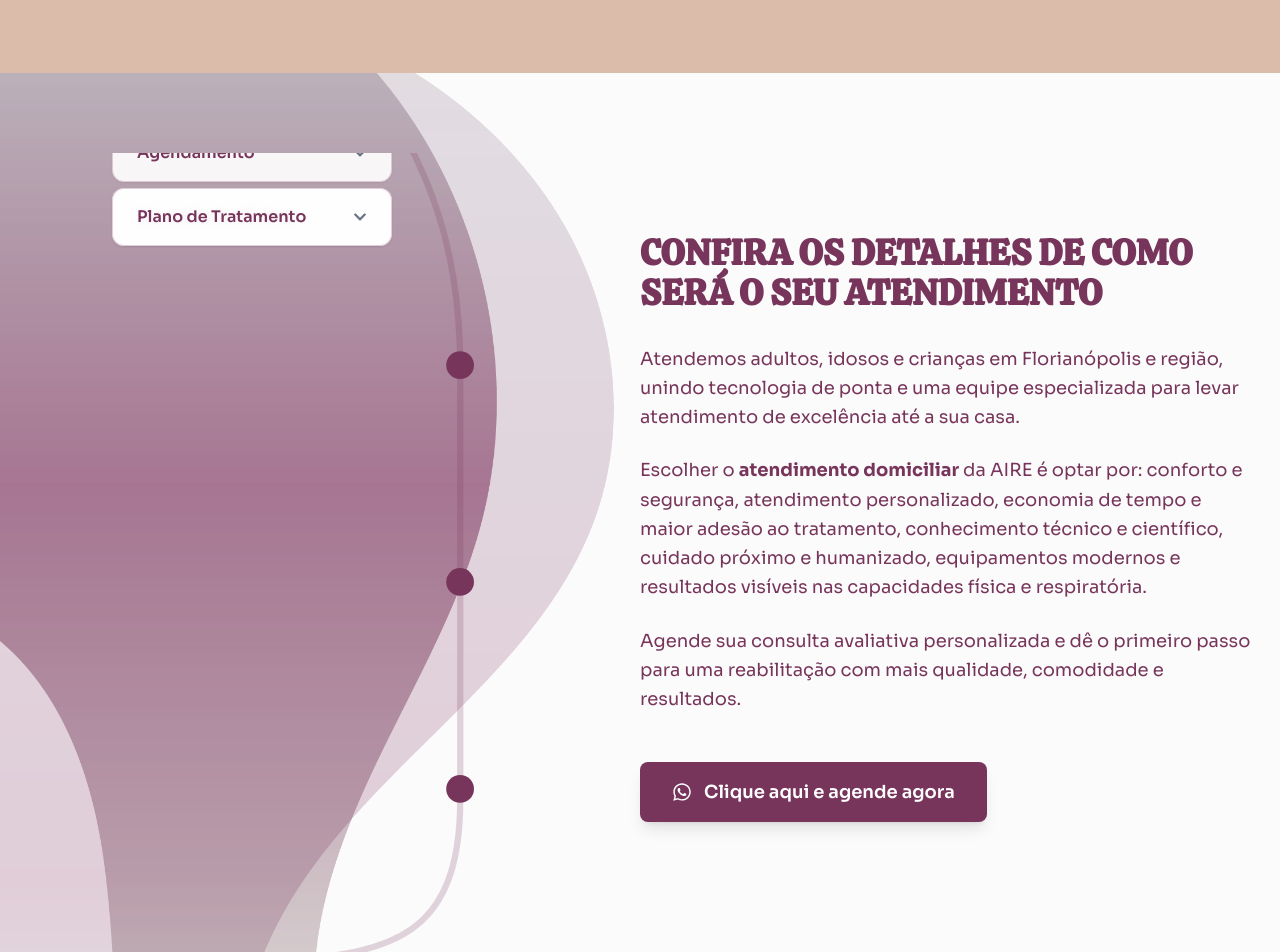
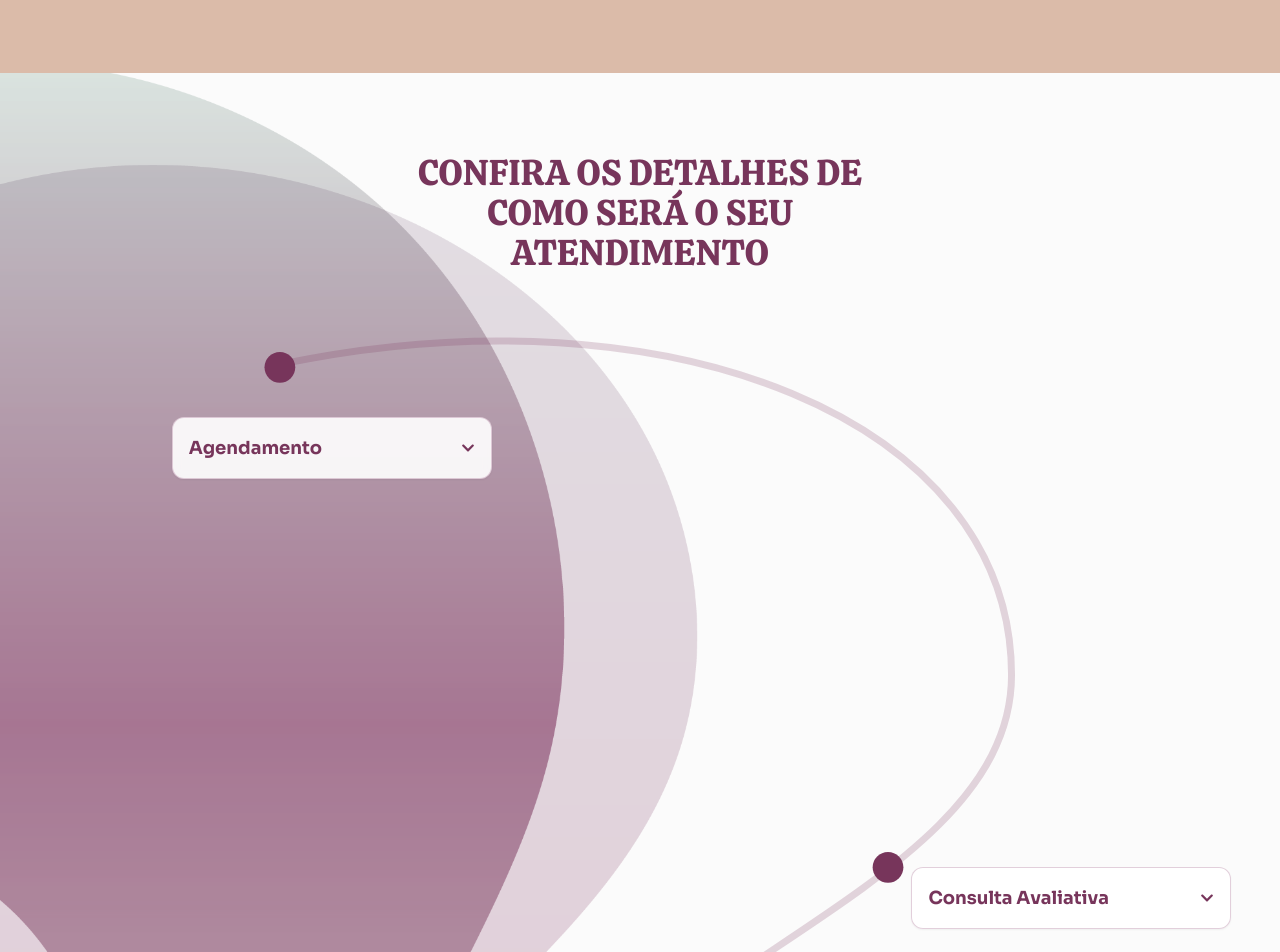
Before and after one commit to sahdibernardi/aire-website, a Next.js app: page / in a window 1280 px wide. Shown: the part 4540-5492 px from the top of the page. Built offline with nearby package versions, Linux system fonts and the light colour scheme.

Commit message:
fix: mobile version of services section

```diff
--- a/components/sections/ProcessSection.tsx
+++ b/components/sections/ProcessSection.tsx
@@ -1,45 +1,14 @@
 "use client";
 
 import { useState } from "react";
-import { Button } from "@/components/ui/button";
 import Image from "next/image";
-import { FaChevronUp, FaChevronDown, FaWhatsapp } from "react-icons/fa";
-
-interface ProcessStep {
-  id: number;
-  title: string;
-  description: string;
-  isExpanded: boolean;
-}
+import { FaChevronDown, FaChevronUp } from "react-icons/fa";
 
 export default function ProcessSection() {
-  const [steps, setSteps] = useState<ProcessStep[]>([
-    {
-      id: 1,
-      title: "Agendamento",
-      description: "Entre em contato conosco para agendar sua primeira consulta. Nossa equipe irá verificar a disponibilidade e confirmar o melhor horário para você.",
-      isExpanded: false
-    },
-    {
-      id: 2,
-      title: "Consulta Avaliativa",
-      description: "Realizamos uma avaliação completa para entender suas necessidades específicas. Nossos especialistas farão um diagnóstico detalhado do seu quadro clínico.",
-      isExpanded: false
-    },
-    {
-      id: 3,
-      title: "Plano de Tratamento",
-      description: "Desenvolvemos um plano personalizado para sua recuperação, utilizando as melhores técnicas e equipamentos para garantir resultados eficazes.",
-      isExpanded: false
-    }
-  ]);
+  const [expandedStep, setExpandedStep] = useState<number | null>(null);
 
-  const toggleStep = (id: number) => {
-    setSteps(steps.map(step =>
-      step.id === id
-        ? { ...step, isExpanded: !step.isExpanded }
-        : { ...step, isExpanded: false }
-    ));
+  const toggleStep = (stepId: number) => {
+    setExpandedStep(expandedStep === stepId ? null : stepId);
   };
 
   return (
@@ -55,81 +24,210 @@ export default function ProcessSection() {
       </div>
 
         <div className="container mx-auto relative z-10">
-        {/* Timeline com imagem SVG */}
-        <div className="relative min-h-[800px]">
-          {/* Imagem da linha ondulada - mesmo tamanho da seção */}
-          <div className="absolute left-0 mt-[-100px] h-full">
-            <Image
-              src="/grafismoLinha.svg"
-              alt="Linha da timeline"
-              width={450}
-              height={450}
-              className="object-cover object-center"
+          {/* Título principal */}
+          <h2 className="text-2xl max-w-[500px] mx-auto lg:text-4xl text-aire-purple leading-tight mb-16 text-center">
+            CONFIRA OS DETALHES DE COMO SERÁ O SEU ATENDIMENTO
+          </h2>
+
+          {/* Versão Desktop - com SVG */}
+          <div className="hidden lg:block">
+            <div className="grid grid-cols-1 gap-12 items-center">
+              {/* Processo */}
+              <div className="relative min-h-[1000px]">
+                {/* Linha conectora curva SVG */}
+                <svg
+                  className="absolute inset-0 w-full h-full pointer-events-none"
+                  viewBox="0 0 757 1008"
+                  preserveAspectRatio="xMidYMid meet"
+                >
+                  <path
+                    d="M16 27.4274C408.266 -54.0137 753 83.212 753 340.824C753 598.437 190.118 662.624 234.148 1007"
+                    stroke="#77355B"
+                    strokeOpacity="0.2"
+                    strokeWidth="7"
+                    fill="none"
                   />
-          </div>
+                  <circle cx="15.5" cy="30.5" r="15.5" fill="#77355B"/>
+                  <circle cx="628.5" cy="534.5" r="15.5" fill="#77355B"/>
+                  <circle cx="233.5" cy="991.5" r="15.5" fill="#77355B"/>
+                </svg>
 
-          {/* Elementos do processo alinhados com as bolinhas */}
-          <div className="space-y-16">
-            {steps.map((step, index) => {
-              const positions = [
-                { left: 'left-1/4', top: 'top-55' }, // Primeira bolinha
-                { left: 'left-1/4', top: 'top-107' }, // Segunda bolinha
-                { left: 'left-1/4', top: 'bottom-27' }  // Terceira bolinha
-              ];
-
-              return (
-                <div key={step.id} className={`absolute ${positions[index].left} ${positions[index].top} transform -translate-x-1/2 -translate-y-1/2`}>
-                  {/* Botão do processo */}
+                {/* Etapa 1 - Agendamento (Top-left) */}
+                <div className="absolute" style={{ left: '12%', top: '8%', width: '320px' }}>
+                  <div className="bg-white/90 backdrop-blur-sm border border-aire-pink/30 rounded-xl shadow-sm hover:shadow-lg transition-all duration-200">
                     <button
-                    onClick={() => toggleStep(step.id)}
-                    className="bg-white/90 backdrop-blur-sm border border-aire-pink/30 text-aire-purple px-6 py-4 rounded-xl font-semibold text-left flex items-center justify-between hover:bg-white hover:shadow-lg transition-all duration-200 shadow-sm min-w-[280px] -ml-40"
+                      onClick={() => toggleStep(1)}
+                      className="w-full p-4 text-left flex items-center justify-between hover:bg-white/50 rounded-xl transition-colors duration-200"
                     >
-                    <span>{step.title}</span>
-                    {step.isExpanded ? (
-                      <FaChevronUp className="text-gray-500 text-sm" />
+                      <h3 className="text-lg font-bold text-aire-purple">Agendamento</h3>
+                      {expandedStep === 1 ? (
+                        <FaChevronUp className="text-aire-purple text-sm" />
                       ) : (
-                      <FaChevronDown className="text-gray-500 text-sm" />
+                        <FaChevronDown className="text-aire-purple text-sm" />
                       )}
                     </button>
 
-                  {/* Conteúdo expandido */}
-                  {step.isExpanded && (
-                    <div className="mt-4 p-6 bg-white/95 backdrop-blur-sm rounded-xl shadow-lg border border-aire-pink/20 min-w-[320px] -ml-40">
-                      <p className="text-aire-slate leading-relaxed">
-                        {step.description}
+                    {expandedStep === 1 && (
+                      <div className="px-4 pb-4">
+                        <p className="text-aire-slate leading-relaxed text-sm">
+                          Na AIRE, o agendamento é simples, rápido e totalmente online. Por meio da nossa secretária virtual, você escolhe a modalidade de atendimento, informa suas preferências de dias e horários e compartilha brevemente sua necessidade. Nossa equipe analisa as informações e retorna em poucos minutos para confirmar os dados, esclarecer dúvidas e agendar sua consulta avaliativa com a Dra. Camila. Tudo isso com praticidade, agilidade e o cuidado que você merece – sem sair de casa.
                         </p>
                       </div>
                     )}
                   </div>
-              );
-            })}
+                </div>
+
+                {/* Etapa 2 - Consulta Avaliativa (Middle-right) */}
+                <div className="absolute" style={{ right: '2%', top: '53%', width: '320px' }}>
+                  <div className="bg-white/90 backdrop-blur-sm border border-aire-pink/30 rounded-xl shadow-sm hover:shadow-lg transition-all duration-200">
+                    <button
+                      onClick={() => toggleStep(2)}
+                      className="w-full p-4 text-left flex items-center justify-between hover:bg-white/50 rounded-xl transition-colors duration-200"
+                    >
+                      <h3 className="text-lg font-bold text-aire-purple">Consulta Avaliativa</h3>
+                      {expandedStep === 2 ? (
+                        <FaChevronUp className="text-aire-purple text-sm" />
+                      ) : (
+                        <FaChevronDown className="text-aire-purple text-sm" />
+                      )}
+                    </button>
+
+                    {expandedStep === 2 && (
+                      <div className="px-4 pb-4">
+                        <p className="text-aire-slate leading-relaxed text-sm">
+                          A consulta avaliativa com a Dra. Camila é o primeiro passo para um plano de cuidado realmente personalizado. Nessa etapa, ela realiza uma escuta atenta da sua história de saúde, analisa exames e aplica testes funcionais específicos de acordo com a sua condição (cardiovascular, pulmonar ou oncológica). A partir dessa avaliação detalhada, definimos os objetivos do tratamento e traçamos, junto com você, a melhor estratégia terapêutica – sempre com base científica, tecnologia atualizada e um olhar humanizado para sua realidade.
+                        </p>
+                      </div>
+                    )}
                   </div>
                 </div>
 
-        {/* Conteúdo principal posicionado à direita */}
-        <div className="absolute right-0 top-20 w-1/2 space-y-8">
-          <h2 className="text-3xl lg:text-4xl font-bold text-aire-purple leading-tight">
-            CONFIRA OS DETALHES DE COMO SERÁ O SEU ATENDIMENTO
-          </h2>
+              </div>
 
-          <div className="space-y-6">
-            <p className="text-aire-purple leading-relaxed text-lg">
-              Atendemos adultos, idosos e crianças em Florianópolis e região, unindo tecnologia de ponta e uma equipe especializada para levar atendimento de excelência até a sua casa.
-            </p>
+              {/* Etapa 3 - Plano de Tratamento (Abaixo do SVG) */}
+              <div className="flex justify-center">
+                <div className="w-80">
+                  <div className="bg-white/90 backdrop-blur-sm border border-aire-pink/30 rounded-xl shadow-sm hover:shadow-lg transition-all duration-200">
+                    <button
+                      onClick={() => toggleStep(3)}
+                      className="w-full p-4 text-left flex items-center justify-between hover:bg-white/50 rounded-xl transition-colors duration-200"
+                    >
+                      <h3 className="text-lg font-bold text-aire-purple">Plano de Tratamento</h3>
+                      {expandedStep === 3 ? (
+                        <FaChevronUp className="text-aire-purple text-sm" />
+                      ) : (
+                        <FaChevronDown className="text-aire-purple text-sm" />
+                      )}
+                    </button>
 
-            <p className="text-aire-purple leading-relaxed text-lg">
-              Escolher o <strong>atendimento domiciliar</strong> da AIRE é optar por: conforto e segurança, atendimento personalizado, economia de tempo e maior adesão ao tratamento, conhecimento técnico e científico, cuidado próximo e humanizado, equipamentos modernos e resultados visíveis nas capacidades física e respiratória.
-            </p>
-            <p className="text-aire-purple leading-relaxed text-lg">
-              Agende sua consulta avaliativa personalizada e dê o primeiro passo para uma reabilitação com mais qualidade, comodidade e resultados.
+                    {expandedStep === 3 && (
+                      <div className="px-4 pb-4">
+                        <p className="text-aire-slate leading-relaxed text-sm">
+                          Após a consulta avaliativa, é elaborado um plano de tratamento individualizado, que define a frequência, intensidade e duração das sessões conforme seus objetivos terapêuticos, sua condição clínica e sua rotina. Em geral, as sessões ocorrem de 2 a 5 vezes por semana, com intensidade progressiva e adaptada à sua resposta ao tratamento. A duração do plano pode variar de algumas semanas a meses, sempre com reavaliações periódicas para garantir a eficácia e a segurança do processo.
                         </p>
                       </div>
+                    )}
+                  </div>
+                </div>
+              </div>
+            </div>
+          </div>
 
-          <div className="pt-4">
-            <Button className="bg-aire-purple hover:bg-aire-purple/90 text-white px-8 py-4 rounded-lg font-semibold text-lg flex items-center space-x-3 shadow-lg hover:shadow-xl transition-all duration-200">
-              <FaWhatsapp className="text-xl" />
-              <span>Clique aqui e agende agora</span>
-            </Button>
+          {/* Versão Mobile - Linha do tempo simples */}
+          <div className="lg:hidden">
+            <div className="space-y-6">
+              {/* Linha do tempo vertical simples */}
+              <div className="relative">
+                {/* Linha vertical - só até a última bolinha */}
+                <div className="absolute left-4 top-8 w-0.5 bg-aire-pink" style={{ height: 'calc(100% - 5rem)' }}></div>
+
+                {/* Etapa 1 - Agendamento */}
+                <div className="relative flex items-start mb-8">
+                  <div className="flex-shrink-0 w-8 h-8 bg-aire-pink rounded-full flex items-center justify-center relative z-10">
+                  </div>
+                  <div className="ml-6 flex-1">
+                    <div className="bg-white/90 backdrop-blur-sm border border-aire-pink/30 rounded-xl shadow-sm">
+                      <button
+                        onClick={() => toggleStep(1)}
+                        className="w-full p-4 text-left flex items-center justify-between hover:bg-white/50 rounded-xl transition-colors duration-200"
+                      >
+                        <h3 className="text-lg font-bold text-aire-purple">Agendamento</h3>
+                        {expandedStep === 1 ? (
+                          <FaChevronUp className="text-aire-purple text-sm" />
+                        ) : (
+                          <FaChevronDown className="text-aire-purple text-sm" />
+                        )}
+                      </button>
+
+                      {expandedStep === 1 && (
+                        <div className="px-4 pb-4">
+                          <p className="text-aire-slate leading-relaxed text-sm">
+                            Na AIRE, o agendamento é simples, rápido e totalmente online. Por meio da nossa secretária virtual, você escolhe a modalidade de atendimento, informa suas preferências de dias e horários e compartilha brevemente sua necessidade. Nossa equipe analisa as informações e retorna em poucos minutos para confirmar os dados, esclarecer dúvidas e agendar sua consulta avaliativa com a Dra. Camila. Tudo isso com praticidade, agilidade e o cuidado que você merece – sem sair de casa.
+                          </p>
+                        </div>
+                      )}
+                    </div>
+                  </div>
+                </div>
+
+                {/* Etapa 2 - Consulta Avaliativa */}
+                <div className="relative flex items-start mb-8">
+                  <div className="flex-shrink-0 w-8 h-8 bg-aire-pink rounded-full flex items-center justify-center relative z-10">
+                  </div>
+                  <div className="ml-6 flex-1">
+                    <div className="bg-white/90 backdrop-blur-sm border border-aire-pink/30 rounded-xl shadow-sm">
+                      <button
+                        onClick={() => toggleStep(2)}
+                        className="w-full p-4 text-left flex items-center justify-between hover:bg-white/50 rounded-xl transition-colors duration-200"
+                      >
+                        <h3 className="text-lg font-bold text-aire-purple">Consulta Avaliativa</h3>
+                        {expandedStep === 2 ? (
+                          <FaChevronUp className="text-aire-purple text-sm" />
+                        ) : (
+                          <FaChevronDown className="text-aire-purple text-sm" />
+                        )}
+                      </button>
+
+                      {expandedStep === 2 && (
+                        <div className="px-4 pb-4">
+                          <p className="text-aire-slate leading-relaxed text-sm">
+                            A consulta avaliativa com a Dra. Camila é o primeiro passo para um plano de cuidado realmente personalizado. Nessa etapa, ela realiza uma escuta atenta da sua história de saúde, analisa exames e aplica testes funcionais específicos de acordo com a sua condição (cardiovascular, pulmonar ou oncológica). A partir dessa avaliação detalhada, definimos os objetivos do tratamento e traçamos, junto com você, a melhor estratégia terapêutica – sempre com base científica, tecnologia atualizada e um olhar humanizado para sua realidade.
+                          </p>
+                        </div>
+                      )}
+                    </div>
+                  </div>
+                </div>
+
+                {/* Etapa 3 - Plano de Tratamento */}
+                <div className="relative flex items-start">
+                  <div className="flex-shrink-0 w-8 h-8 bg-aire-pink rounded-full flex items-center justify-center relative z-10">
+                  </div>
+                  <div className="ml-6 flex-1">
+                    <div className="bg-white/90 backdrop-blur-sm border border-aire-pink/30 rounded-xl shadow-sm">
+                      <button
+                        onClick={() => toggleStep(3)}
+                        className="w-full p-4 text-left flex items-center justify-between hover:bg-white/50 rounded-xl transition-colors duration-200"
+                      >
+                        <h3 className="text-lg font-bold text-aire-purple">Plano de Tratamento</h3>
+                        {expandedStep === 3 ? (
+                          <FaChevronUp className="text-aire-purple text-sm" />
+                        ) : (
+                          <FaChevronDown className="text-aire-purple text-sm" />
+                        )}
+                      </button>
+
+                      {expandedStep === 3 && (
+                        <div className="px-4 pb-4">
+                          <p className="text-aire-slate leading-relaxed text-sm">
+                            Após a consulta avaliativa, é elaborado um plano de tratamento individualizado, que define a frequência, intensidade e duração das sessões conforme seus objetivos terapêuticos, sua condição clínica e sua rotina. Em geral, as sessões ocorrem de 2 a 5 vezes por semana, com intensidade progressiva e adaptada à sua resposta ao tratamento. A duração do plano pode variar de algumas semanas a meses, sempre com reavaliações periódicas para garantir a eficácia e a segurança do processo.
+                          </p>
+                        </div>
+                      )}
+                    </div>
+                  </div>
+                </div>
+              </div>
             </div>
           </div>
         </div>
```
Lines whose indentation alone changed are shown as unchanged.
